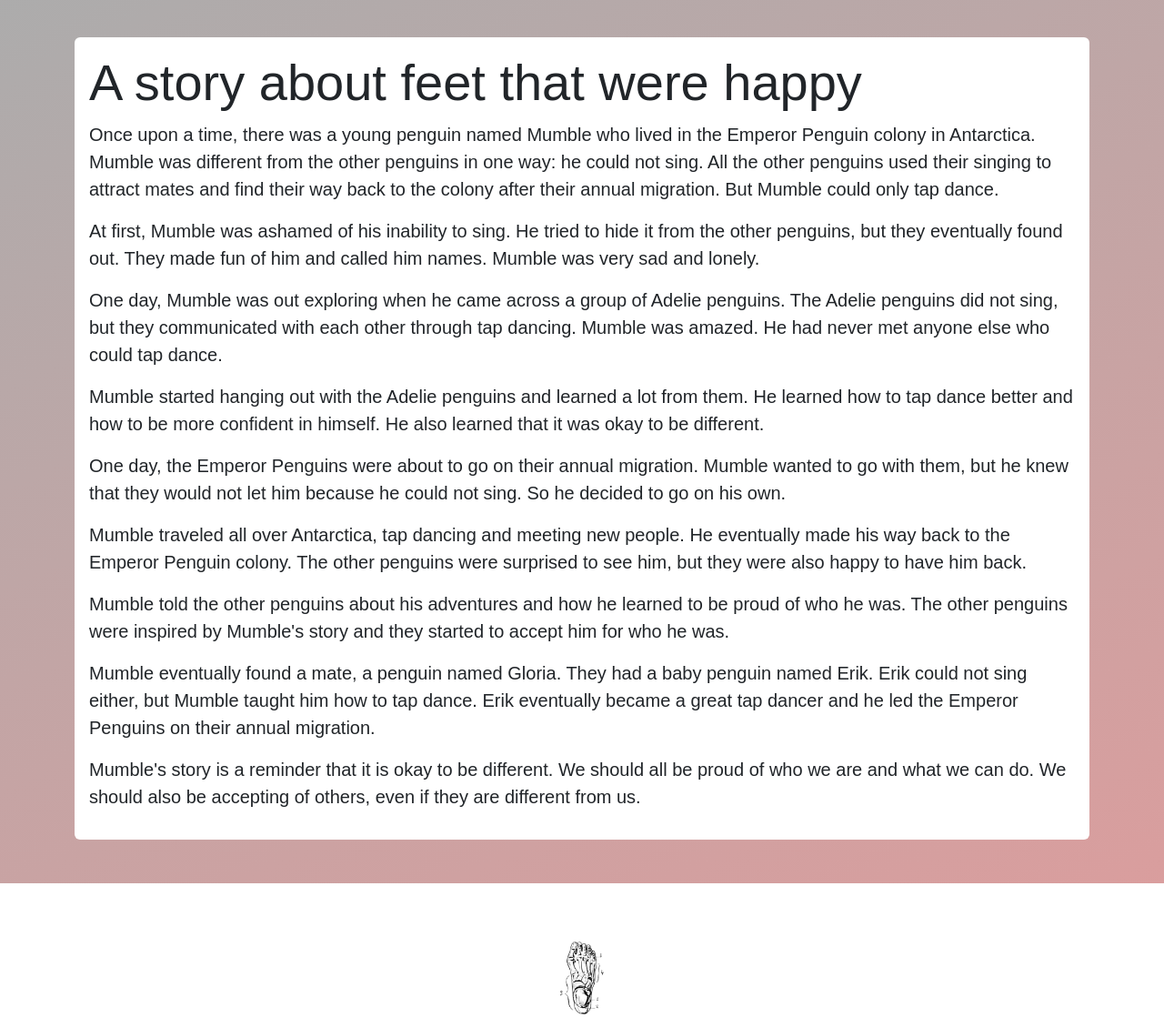
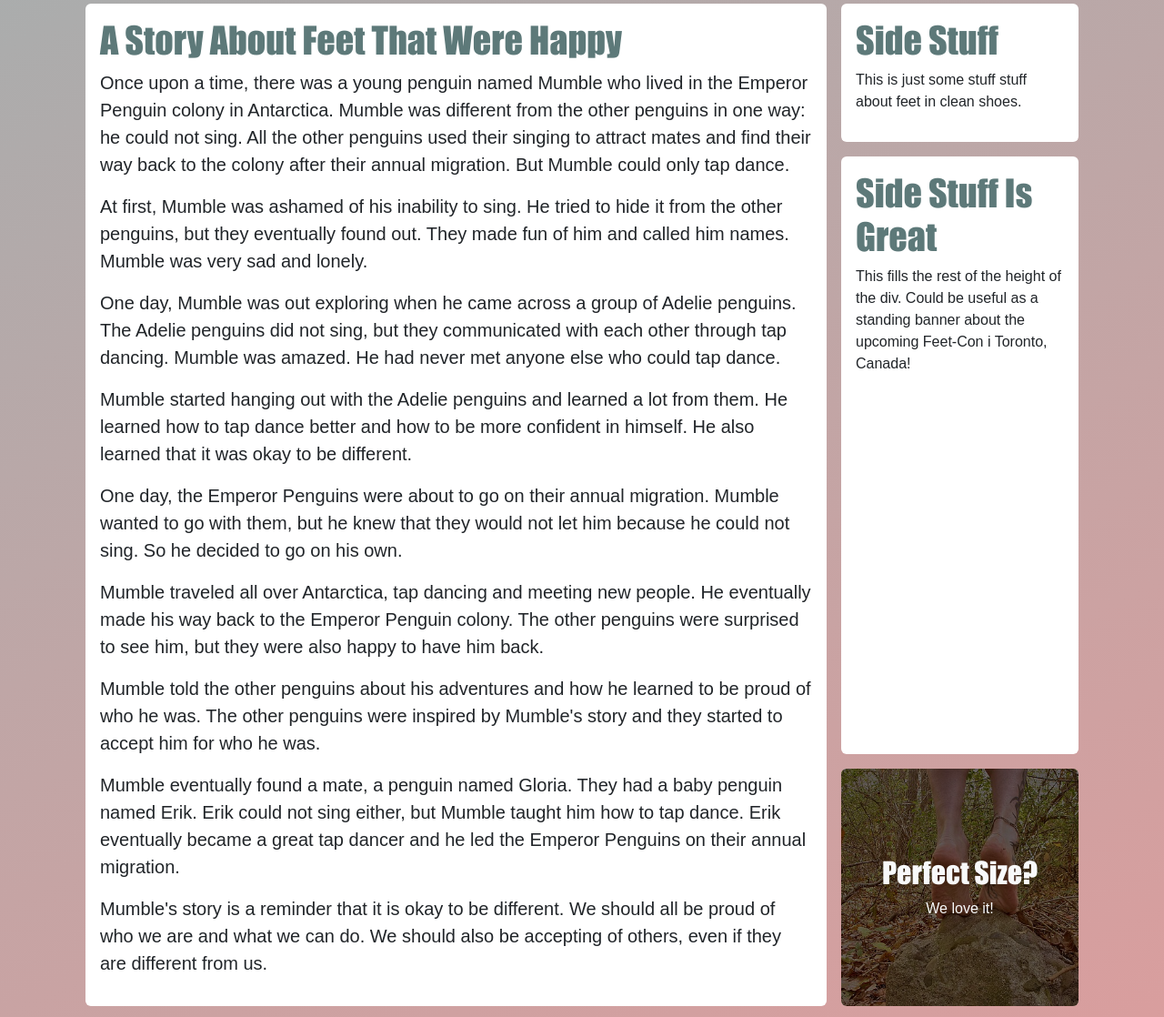
Before and after one commit to daBard/ecu-perfectly-sized-feet, a plain HTML site: page index.html in a window 1280 px wide. Shown: the part 1118-2236 px from the top of the page at 91% size. Drawn offline with nearby package versions, Linux system fonts and the light colour scheme.

Commit message:
fixed layout

```diff
--- a/css/style.css
+++ b/css/style.css
@@ -4,7 +4,13 @@
 }
 
 :root {
+    --bs-primary: rgb(93, 121, 121);
+}
 
+h1, h2, h3, h4, h5, h6 {
+    color: var(--bs-primary);
+    font-family: myImpact;
+    text-transform: capitalize;
 }
 
 html {
@@ -34,7 +40,7 @@ header, main {
 }
 
 .card {
-    --bs-card-title-color: rgb(93, 121, 121);
+    --bs-card-title-color: var(--bs-primary);
     --bs-card-border-width: 0;
 }
 
--- a/index.html
+++ b/index.html
@@ -16,7 +16,7 @@
     <body class="w-100 justify-content-center">
         <nav class="navbar navbar-expand-lg bg-body sticky-top">
             <div class="container">
-              <a class="navbar-brand brand bg-white d-flex px-3" href="#">
+              <a class="navbar-brand brand bg-body d-flex px-3" href="#">
                 <img src="/img/foot.png" class="rounded me-3 logo">
                 <div>Perfectly<br>sized<br>feet</div>
               </a>
@@ -29,21 +29,21 @@
                     <a class="nav-link active" aria-current="page" href="#">Home</a>
                   </li>
                   <li class="nav-item">
-                    <a class="nav-link" href="#">Link</a>
+                    <a class="nav-link" href="#">Feet link</a>
                   </li>
                   <li class="nav-item dropdown">
                     <a class="nav-link dropdown-toggle" href="#" role="button" data-bs-toggle="dropdown" aria-expanded="false">
-                      Dropdown
+                      Feet dropdown
                     </a>
                     <ul class="dropdown-menu">
-                      <li><a class="dropdown-item" href="#">Action</a></li>
-                      <li><a class="dropdown-item" href="#">Another action</a></li>
+                      <li><a class="dropdown-item" href="#">Feet action</a></li>
+                      <li><a class="dropdown-item" href="#">Different feet</a></li>
                       <li><hr class="dropdown-divider"></li>
-                      <li><a class="dropdown-item" href="#">Something else here</a></li>
+                      <li><a class="dropdown-item" href="#">Another kind of feet</a></li>
                     </ul>
                   </li>
                   <li class="nav-item">
-                    <a class="nav-link disabled" aria-disabled="true">Disabled</a>
+                    <a class="nav-link disabled" aria-disabled="true">Disabled feet link</a>
                   </li>
                 </ul>
                 <form class="d-flex" role="search">
@@ -70,9 +70,9 @@
         </nav> -->
 
         <main class="container">
-          <section class="mt-5">
-            <div class="row row-cols-lg-2 g-4">
-              <article id="hit" class="col-lg">
+          <section class="container mt-5">
+            <div class="row g-3">
+              <article id="hit" class="col-md">
                 <div class="card">
                   <img src="/img/Standing_male_feet.jpg" class="card-img-top img-fluid">
                   <div class="card-body">
@@ -90,7 +90,7 @@
                 </div>
               </article>
 
-              <article id="dit"  class="col-lg">
+              <article id="dit"  class="col-md">
                 <div class="card">
                   <img src="/img/Standing_male_feet.jpg" class="card-img-top img-fluid">
                   <div class="card-body">
@@ -109,31 +109,57 @@
                   </div>
                 </div>
               </article>
+
             </div>
           </section>
 
-            <section class="mt-5">
-                <article class="container rounded bg-body p-3">
-                    <h2 class="display-4">A story about feet that were happy</h2>
-                    <p class="lead">Once upon a time, there was a young penguin named Mumble who lived in the Emperor Penguin colony in Antarctica. Mumble was different from the other penguins in one way: he could not sing. All the other penguins used their singing to attract mates and find their way back to the colony after their annual migration. But Mumble could only tap dance.
+          <section class="container mt-3">
+            <div class="row g-3">
+              <article class="col-lg order-1">
+                <div class="d-flex justify-content-between flex-column h-100">
+                  <div class="container rounded bg-body p-3">
+                    <h2 class="display-6">Side stuff</h2>
+                    <p>This is just some stuff stuff about feet in clean shoes.</p>
+                  </div>
+                  <div class="container rounded bg-body p-3 my-3 flex-fill">
+                    <h2 class="display-6">Side stuff is great</h2>
+                    <p>This fills the rest of the height of the div. Could be useful as a standing banner about the upcoming Feet-Con i Toronto, Canada!</p>
+                  </div>
+                  <div class="rounded bg-body ratio ratio-1x1">
+                    <img src="/img/Standing_male_feet.jpg" class="object-fit-cover rounded">
+                    <div class="mask text-light d-flex justify-content-center flex-column text-center rounded" style="background-color: rgba(0, 0, 0, 0.5)">
+                      <h2 class="text-light">Perfect size?</h2>
+                      <p class="m-0">We love it!</p>
+                    </div>
+                  </div>
+                </div>
 
-                    <p class="lead">At first, Mumble was ashamed of his inability to sing. He tried to hide it from the other penguins, but they eventually found out. They made fun of him and called him names. Mumble was very sad and lonely.
+              </article>
 
-                    <p class="lead">One day, Mumble was out exploring when he came across a group of Adelie penguins. The Adelie penguins did not sing, but they communicated with each other through tap dancing. Mumble was amazed. He had never met anyone else who could tap dance.
+              <article class="col-lg-9 order-0">
+                <div class="container rounded bg-body p-3">
+                <h1 class="">A story about feet that were happy</h1>
+                <p class="lead">Once upon a time, there was a young penguin named Mumble who lived in the Emperor Penguin colony in Antarctica. Mumble was different from the other penguins in one way: he could not sing. All the other penguins used their singing to attract mates and find their way back to the colony after their annual migration. But Mumble could only tap dance.</p>
 
-                    <p class="lead">Mumble started hanging out with the Adelie penguins and learned a lot from them. He learned how to tap dance better and how to be more confident in himself. He also learned that it was okay to be different.
+                <p class="lead">At first, Mumble was ashamed of his inability to sing. He tried to hide it from the other penguins, but they eventually found out. They made fun of him and called him names. Mumble was very sad and lonely.</p>
 
-                    <p class="lead">One day, the Emperor Penguins were about to go on their annual migration. Mumble wanted to go with them, but he knew that they would not let him because he could not sing. So he decided to go on his own.
+                <p class="lead">One day, Mumble was out exploring when he came across a group of Adelie penguins. The Adelie penguins did not sing, but they communicated with each other through tap dancing. Mumble was amazed. He had never met anyone else who could tap dance.</p>
 
-                    <p class="lead">Mumble traveled all over Antarctica, tap dancing and meeting new people. He eventually made his way back to the Emperor Penguin colony. The other penguins were surprised to see him, but they were also happy to have him back.
+                <p class="lead">Mumble started hanging out with the Adelie penguins and learned a lot from them. He learned how to tap dance better and how to be more confident in himself. He also learned that it was okay to be different.</p>
 
-                    <p class="lead">Mumble told the other penguins about his adventures and how he learned to be proud of who he was. The other penguins were inspired by Mumble's story and they started to accept him for who he was.
+                <p class="lead">One day, the Emperor Penguins were about to go on their annual migration. Mumble wanted to go with them, but he knew that they would not let him because he could not sing. So he decided to go on his own.</p>
 
-                    <p class="lead">Mumble eventually found a mate, a penguin named Gloria. They had a baby penguin named Erik. Erik could not sing either, but Mumble taught him how to tap dance. Erik eventually became a great tap dancer and he led the Emperor Penguins on their annual migration.
+                <p class="lead">Mumble traveled all over Antarctica, tap dancing and meeting new people. He eventually made his way back to the Emperor Penguin colony. The other penguins were surprised to see him, but they were also happy to have him back.</p>
 
-                    <p class="lead">Mumble's story is a reminder that it is okay to be different. We should all be proud of who we are and what we can do. We should also be accepting of others, even if they are different from us.</p>
-                </article>
-            </section>
+                <p class="lead">Mumble told the other penguins about his adventures and how he learned to be proud of who he was. The other penguins were inspired by Mumble's story and they started to accept him for who he was.</p>
+
+                <p class="lead">Mumble eventually found a mate, a penguin named Gloria. They had a baby penguin named Erik. Erik could not sing either, but Mumble taught him how to tap dance. Erik eventually became a great tap dancer and he led the Emperor Penguins on their annual migration.</p>
+
+                <p class="lead">Mumble's story is a reminder that it is okay to be different. We should all be proud of who we are and what we can do. We should also be accepting of others, even if they are different from us.</p>
+              </div>
+              </article>
+            </div>
+          </section>
         </main>
 
         <footer class="w-100">
@@ -142,5 +168,7 @@
                 <div>Copyright 2023</div>
             </div>
         </footer>
+
+        <script src="https://cdn.jsdelivr.net/npm/bootstrap@5.3.1/dist/js/bootstrap.bundle.min.js" integrity="sha384-HwwvtgBNo3bZJJLYd8oVXjrBZt8cqVSpeBNS5n7C8IVInixGAoxmnlMuBnhbgrkm" crossorigin="anonymous"></script>
     </body>
 </html>
```
